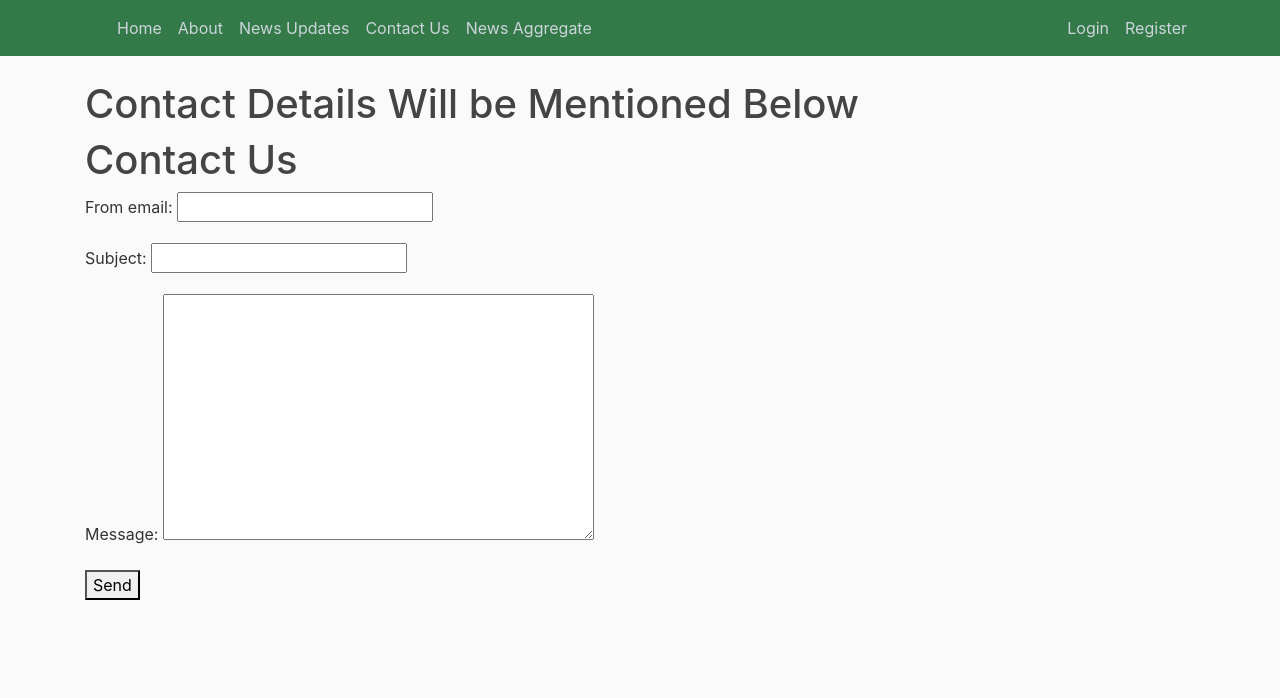
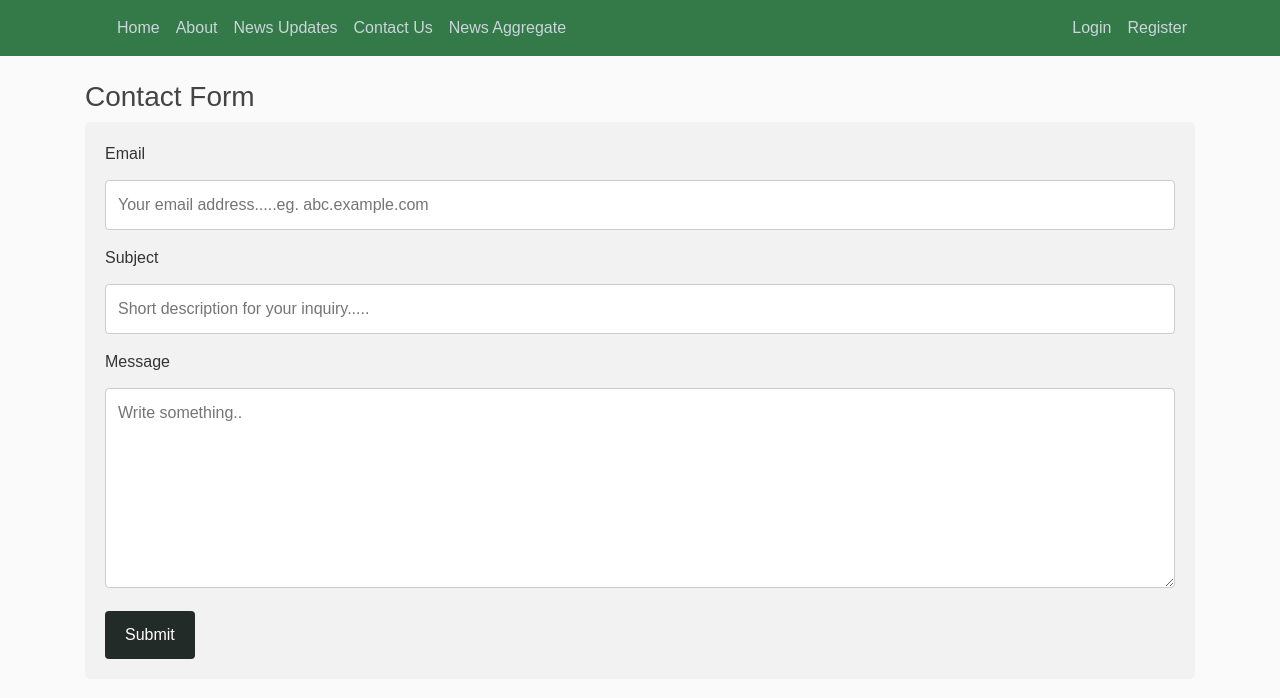
Before and after one commit to Raw-Developers/Work_Blg, a Django app: page /contact/ in a window 1280 px wide. Shown: the top 698 px of the page. Run offline with Django 3.2, Linux system fonts and the light colour scheme; parts of the project's set-up code (start-up, migrations or seed data) failed here and were passed over; some libraries are stand-ins or nearby versions.

Commit message:
Re-commit

```diff
--- a/django_project/blog/templates/blog/contact.html
+++ b/django_project/blog/templates/blog/contact.html
@@ -1,6 +1,6 @@
 {% extends "blog/base.html" %}
 {% block content %}
-<h1> Contact Details Will be Mentioned Below</h1>
+<!--<h1> Contact Details Will be Mentioned Below</h1>
 <h1>Contact Us</h1>
 <form method="post">
     {% csrf_token %}
@@ -8,5 +8,78 @@
     <div class="form-actions">
       <button type="submit">Send</button>
     </div>
-</form>
+</form>-->
+<!DOCTYPE html>
+<html>
+<head>
+<meta name="viewport" content="width=device-width, initial-scale=1">
+<style>
+body {font-family: Arial, Helvetica, sans-serif;}
+* {box-sizing: border-box;}
+
+input[type=text], select, textarea {
+  width: 100%;
+  padding: 12px;
+  border: 1px solid #ccc;
+  border-radius: 4px;
+  box-sizing: border-box;
+  margin-top: 6px;
+  margin-bottom: 16px;
+  resize: vertical;
+}
+
+
+input[type=email]{
+  width: 100%;
+  padding: 12px;
+  border: 1px solid #ccc;
+  border-radius: 4px;
+  box-sizing: border-box;
+  margin-top: 6px;
+  margin-bottom: 16px;
+  resize: vertical;
+}
+
+input[type=submit] {
+  background-color: #232b28;
+  color: white;
+  padding: 12px 20px;
+  border: none;
+  border-radius: 4px;
+  cursor: pointer;
+}
+
+input[type=submit]:hover {
+  background-color: #45a049;
+}
+
+.container1 {
+  border-radius: 5px;
+  background-color: #f2f2f2;
+  padding: 20px;
+}
+</style>
+</head>
+<body>
+
+<h3>Contact Form</h3>
+
+<div class="container1">
+  <form action="/action_page.php">
+
+    <label for="email">Email</label>
+    <input type="email" id="email" name="email" placeholder="Your email address.....eg. abc.example.com">
+
+    <label for="subject">Subject</label>
+    <input type="text" id="subject" name="subject" placeholder="Short description for your inquiry.....">
+
+    <label for="subject">Message</label>
+    <textarea id="message" name="message" placeholder="Write something.." style="height:200px; width:100%;"></textarea>
+
+    <input type="submit" value="Submit">
+  </form>
+</div>
+
+</body>
+</html>
 {% endblock %}
```
